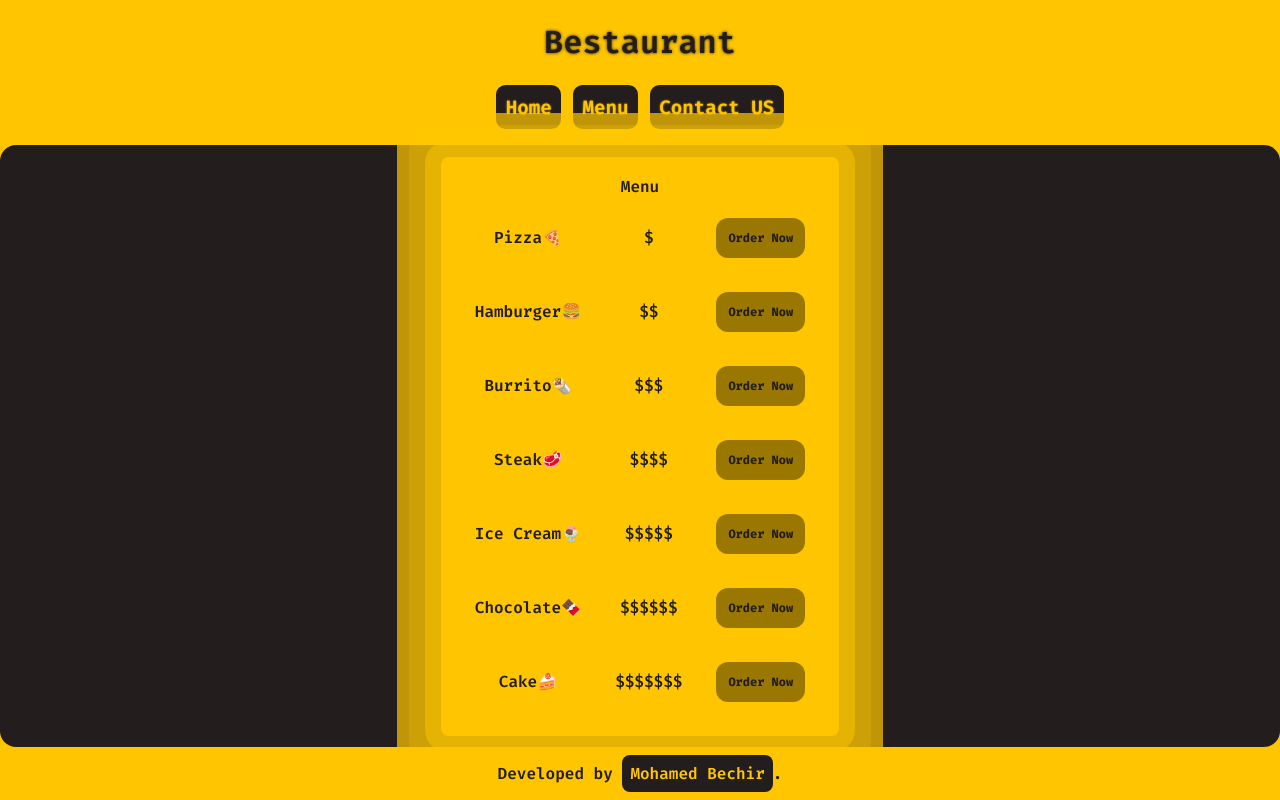
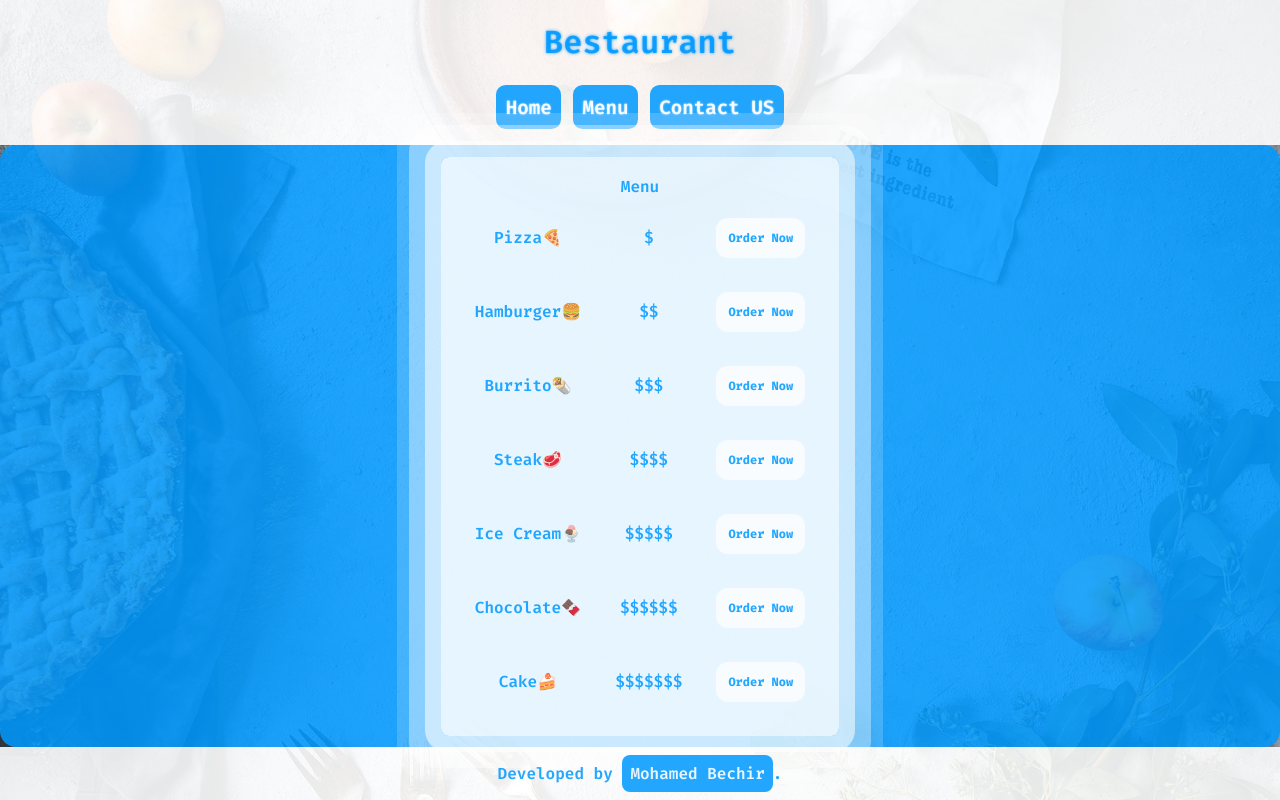
Before and after one commit to MohamedBechirMejri/restaurant-page, a website built with webpack: page src/template.html in a window 1280 px wide. Both pictures are taken after a click on the link "Menu". Built offline with nearby package versions, Linux system fonts and the light colour scheme.

Commit message:
change background and colors

```diff
--- a/src/css/style.css
+++ b/src/css/style.css
@@ -1,8 +1,8 @@
 @import url(https://fonts.googleapis.com/css2?family=Fira+Code:wght@100;200;300;400;500;600;700&display=swap);
 
 :root {
-    --main-color: #ffc600;
-    --secondary-color: #241d1d;
+    --main-color: #ffffffe3;
+    --secondary-color: #0099ffdc;
 }
 
 * {
@@ -83,7 +83,7 @@ button {
 }
 
 button:hover {
-    box-shadow: 0 0 0 0.25em #ffc8007e;
+    box-shadow: 0 0 0 0.25em #ffffff7e;
 }
 
 a {
@@ -96,7 +96,7 @@ a {
 }
 
 a:hover {
-    box-shadow: 0 0 0 0.25em #2727276b;
+    box-shadow: 0 0 0 0.25em #0099ff36;
 }
 
 footer {
@@ -110,7 +110,7 @@ table {
     border-radius: 0.5em;
     padding: 1em;
 
-    box-shadow: 0 0 0 1em #ffc80077, 0 0 0 2em #ffc80031, 0 0 0 2.75em #ffc800b6;
+    box-shadow: 0 0 0 1em #ffffff8d, 0 0 0 2em #ffffff5d, 0 0 0 2.75em #ffffff2d;
 
     animation: tableShadows 1s;
 }
@@ -122,11 +122,11 @@ td {
 .order-button {
     margin: 0em;
     padding: 1em;
-    background-color: #970;
+    background-color: #ffffffbd;
 }
 
 .order-button:hover {
-    box-shadow: 0 0 0 0.35em rgba(153, 120, 0, 0.397);
+    box-shadow: 0 0 0 0.35em #0099ffa1;
 }
 
 @keyframes reveal {
@@ -147,6 +147,11 @@ td {
     }
 
     to {
-        box-shadow: 0 0 0 1em #ffc80077, 0 0 0 2em #ffc80031, 0 0 0 2.75em #ffc800b6;
+    box-shadow: 0 0 0 1em #ffffff8d, 0 0 0 2em #ffffff5d, 0 0 0 2.75em #ffffff2d;
     }
 }
+
+body {
+    background-image: url(../assets/img.jpg);
+    background-color: #fff;
+}
```
Also changed, not shown: src/assets/img.jpg (added).
